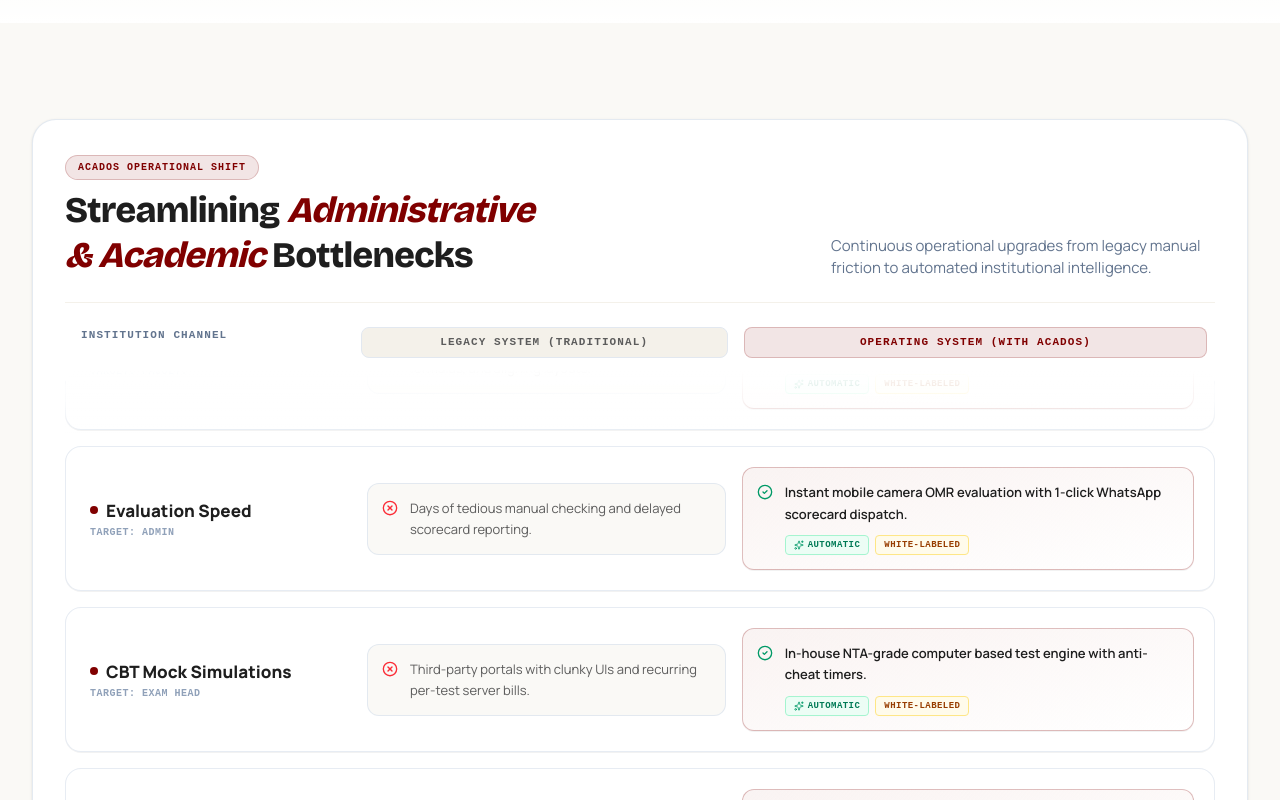
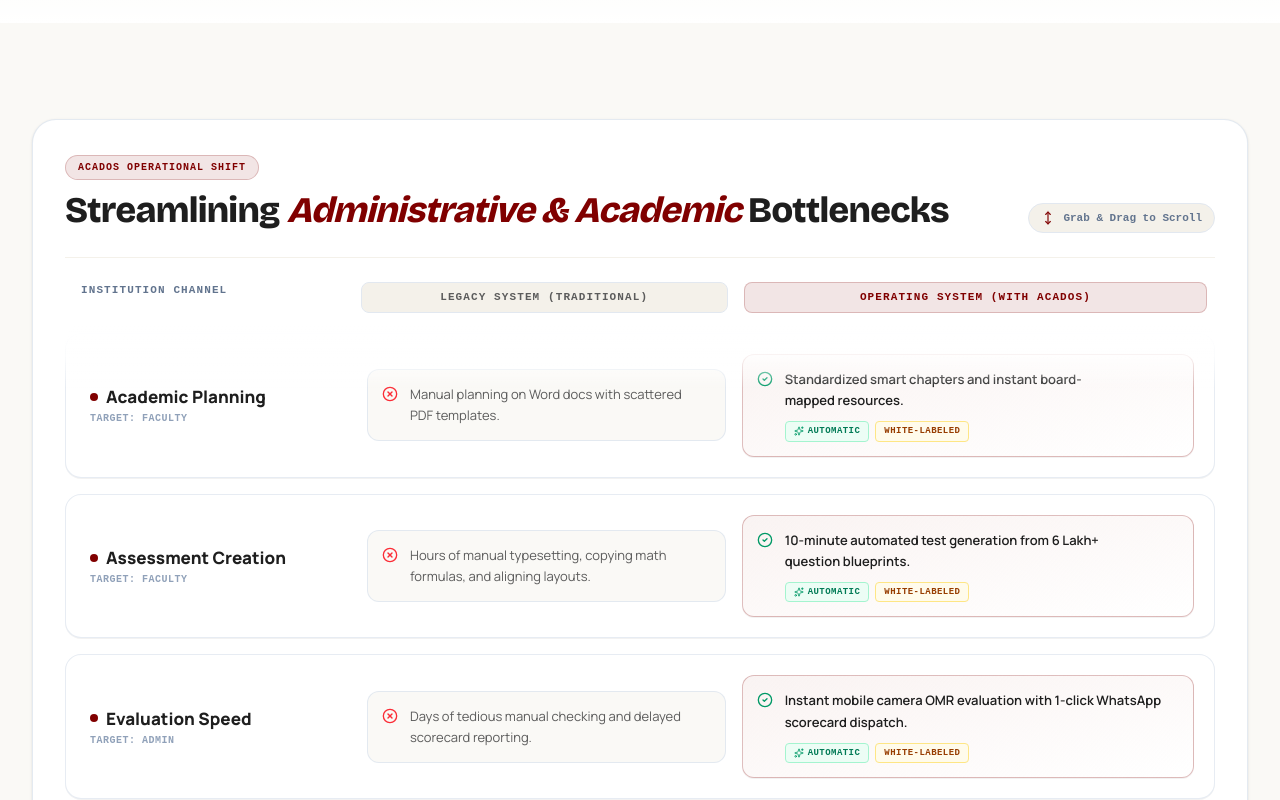
Before and after one commit to hoduacademycontenttwo-sudo/AcadOS, a React (Vite) app: page / in a window 1280 px wide. Shown: the part 3980-4780 px from the top of the page. Built offline with nearby package versions, Linux system fonts and the light colour scheme; a web font is replaced by a local one.

Commit message:
feat: add grab and drag-to-scroll alongside smooth infinite auto-scroll to operational shift section

```diff
--- a/src/components/BeforeAfterSlider.tsx
+++ b/src/components/BeforeAfterSlider.tsx
@@ -1,5 +1,5 @@
-import React from 'react';
-import { XCircle, CheckCircle2, Sparkles, ArrowRight } from 'lucide-react';
+import React, { useEffect, useRef, useState } from 'react';
+import { XCircle, CheckCircle2, Sparkles, ArrowRight, MoveVertical } from 'lucide-react';
 
 interface ComparisonItem {
   category: string;
@@ -60,8 +60,105 @@
 ];
 
 export default function BeforeAfterSlider() {
-  // Double the list for seamless infinite loop scrolling
-  const infiniteItems = [...COMPARISON_ITEMS, ...COMPARISON_ITEMS];
+  // Triple the items for perfectly seamless infinite wrap-around dragging & scrolling
+  const infiniteItems = [...COMPARISON_ITEMS, ...COMPARISON_ITEMS, ...COMPARISON_ITEMS];
+
+  const scrollContainerRef = useRef<HTMLDivElement>(null);
+  const [isDragging, setIsDragging] = useState(false);
+  const [isHovered, setIsHovered] = useState(false);
+  const dragStartYRef = useRef(0);
+  const dragStartScrollTopRef = useRef(0);
+
+  // High-performance Auto-Scroll & Infinite Wrap Loop
+  useEffect(() => {
+    let animId: number;
+    const container = scrollContainerRef.current;
+    if (!container) return;
+
+    const scrollSpeed = 0.65; // px per frame
+
+    const step = () => {
+      if (container && !isDragging && !isHovered) {
+        container.scrollTop += scrollSpeed;
+
+        // When scroll reaches 2/3 of total content, loop smoothly back to 1/3
+        const singleSetHeight = container.scrollHeight / 3;
+        if (container.scrollTop >= singleSetHeight * 2) {
+          container.scrollTop -= singleSetHeight;
+        } else if (container.scrollTop <= 0) {
+          container.scrollTop += singleSetHeight;
+        }
+      }
+      animId = requestAnimationFrame(step);
+    };
+
+    animId = requestAnimationFrame(step);
+    return () => cancelAnimationFrame(animId);
+  }, [isDragging, isHovered]);
+
+  // Mouse Drag Handlers
+  const handleMouseDown = (e: React.MouseEvent) => {
+    const container = scrollContainerRef.current;
+    if (!container) return;
+    setIsDragging(true);
+    dragStartYRef.current = e.pageY - container.offsetTop;
+    dragStartScrollTopRef.current = container.scrollTop;
+  };
+
+  const handleMouseMove = (e: React.MouseEvent) => {
+    if (!isDragging) return;
+    const container = scrollContainerRef.current;
+    if (!container) return;
+    e.preventDefault();
+    const currentY = e.pageY - container.offsetTop;
+    const walk = (currentY - dragStartYRef.current) * 1.3;
+    container.scrollTop = dragStartScrollTopRef.current - walk;
+
+    // Boundary wrap during drag
+    const singleSetHeight = container.scrollHeight / 3;
+    if (container.scrollTop >= singleSetHeight * 2) {
+      container.scrollTop -= singleSetHeight;
+      dragStartScrollTopRef.current -= singleSetHeight;
+    } else if (container.scrollTop <= 0) {
+      container.scrollTop += singleSetHeight;
+      dragStartScrollTopRef.current += singleSetHeight;
+    }
+  };
+
+  const handleMouseUpOrLeave = () => {
+    setIsDragging(false);
+  };
+
+  // Touch Handlers for Mobile Grab & Drag
+  const handleTouchStart = (e: React.TouchEvent) => {
+    const container = scrollContainerRef.current;
+    if (!container) return;
+    setIsDragging(true);
+    dragStartYRef.current = e.touches[0].pageY - container.offsetTop;
+    dragStartScrollTopRef.current = container.scrollTop;
+  };
+
+  const handleTouchMove = (e: React.TouchEvent) => {
+    if (!isDragging) return;
+    const container = scrollContainerRef.current;
+    if (!container) return;
+    const currentY = e.touches[0].pageY - container.offsetTop;
+    const walk = (currentY - dragStartYRef.current) * 1.2;
+    container.scrollTop = dragStartScrollTopRef.current - walk;
+
+    const singleSetHeight = container.scrollHeight / 3;
+    if (container.scrollTop >= singleSetHeight * 2) {
+      container.scrollTop -= singleSetHeight;
+      dragStartScrollTopRef.current -= singleSetHeight;
+    } else if (container.scrollTop <= 0) {
+      container.scrollTop += singleSetHeight;
+      dragStartScrollTopRef.current += singleSetHeight;
+    }
+  };
+
+  const handleTouchEnd = () => {
+    setIsDragging(false);
+  };
 
   return (
     <div className="bg-white rounded-3xl border border-slate-200/90 p-6 md:p-8 shadow-sm overflow-hidden" id="before-after-view">
@@ -76,9 +173,12 @@
             Streamlining <span className="italic text-[#800000]">Administrative & Academic</span> Bottlenecks
           </h4>
         </div>
-        <p className="text-slate-500 text-xs sm:text-sm max-w-sm">
-          Continuous operational upgrades from legacy manual friction to automated institutional intelligence.
-        </p>
+
+        {/* Grab & Scroll Badge Hint */}
+        <div className="flex items-center gap-2 text-[11px] font-mono font-bold text-slate-500 bg-slate-100 px-3 py-1.5 rounded-full border border-slate-200 shrink-0 self-start sm:self-auto select-none">
+          <MoveVertical className="w-3.5 h-3.5 text-[#800000] animate-bounce" />
+          <span>Grab & Drag to Scroll</span>
+        </div>
       </div>
 
       {/* Grid Comparison Headers (Desktop) */}
@@ -92,17 +192,39 @@
         </div>
       </div>
 
-      {/* Auto-scrolling infinite vertical marquee container */}
-      <div className="relative h-[480px] sm:h-[540px] overflow-hidden rounded-2xl group select-none">
-
+      {/* Auto-scrolling & Drag-to-Scroll Container */}
+      <div
+        className="relative h-[480px] sm:h-[540px] overflow-hidden rounded-2xl select-none"
+        onMouseEnter={() => setIsHovered(true)}
+        onMouseLeave={() => {
+          setIsHovered(false);
+          handleMouseUpOrLeave();
+        }}
+      >
         {/* Top Gradient Fade Mask */}
         <div className="absolute top-0 inset-x-0 h-16 bg-gradient-to-b from-white via-white/80 to-transparent z-10 pointer-events-none" />
 
         {/* Bottom Gradient Fade Mask */}
         <div className="absolute bottom-0 inset-x-0 h-16 bg-gradient-to-t from-white via-white/80 to-transparent z-10 pointer-events-none" />
 
-        {/* Scrolling Track (Infinite Upward Motion) */}
-        <div className="flex flex-col gap-4 animate-marquee-vertical group-hover:[animation-play-state:paused] py-2">
+        {/* Grab & Scroll Track */}
+        <div
+          ref={scrollContainerRef}
+          onMouseDown={handleMouseDown}
+          onMouseMove={handleMouseMove}
+          onMouseUp={handleMouseUpOrLeave}
+          onTouchStart={handleTouchStart}
+          onTouchMove={handleTouchMove}
+          onTouchEnd={handleTouchEnd}
+          className={`h-full overflow-y-auto no-scrollbar py-2 space-y-4 ${
+            isDragging ? 'cursor-grabbing' : 'cursor-grab'
+          }`}
+          style={{
+            scrollbarWidth: 'none',
+            msOverflowStyle: 'none',
+            WebkitOverflowScrolling: 'touch'
+          }}
+        >
           {infiniteItems.map((item, idx) => (
             <div
               key={`${item.category}-${idx}`}
--- a/src/index.css
+++ b/src/index.css
@@ -332,3 +332,14 @@
     animation-play-state: paused;
   }
 }
+
+/* Hide scrollbar for Chrome, Safari and Opera */
+.no-scrollbar::-webkit-scrollbar {
+  display: none;
+}
+
+/* Hide scrollbar for IE, Edge and Firefox */
+.no-scrollbar {
+  -ms-overflow-style: none;  /* IE and Edge */
+  scrollbar-width: none;  /* Firefox */
+}
```
